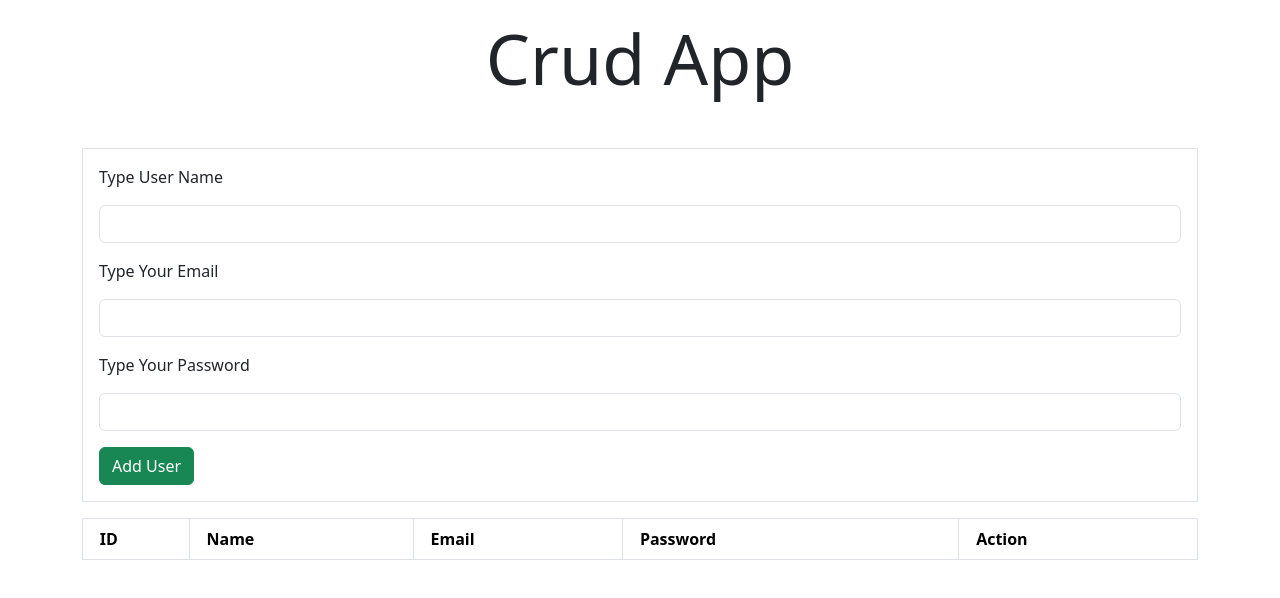
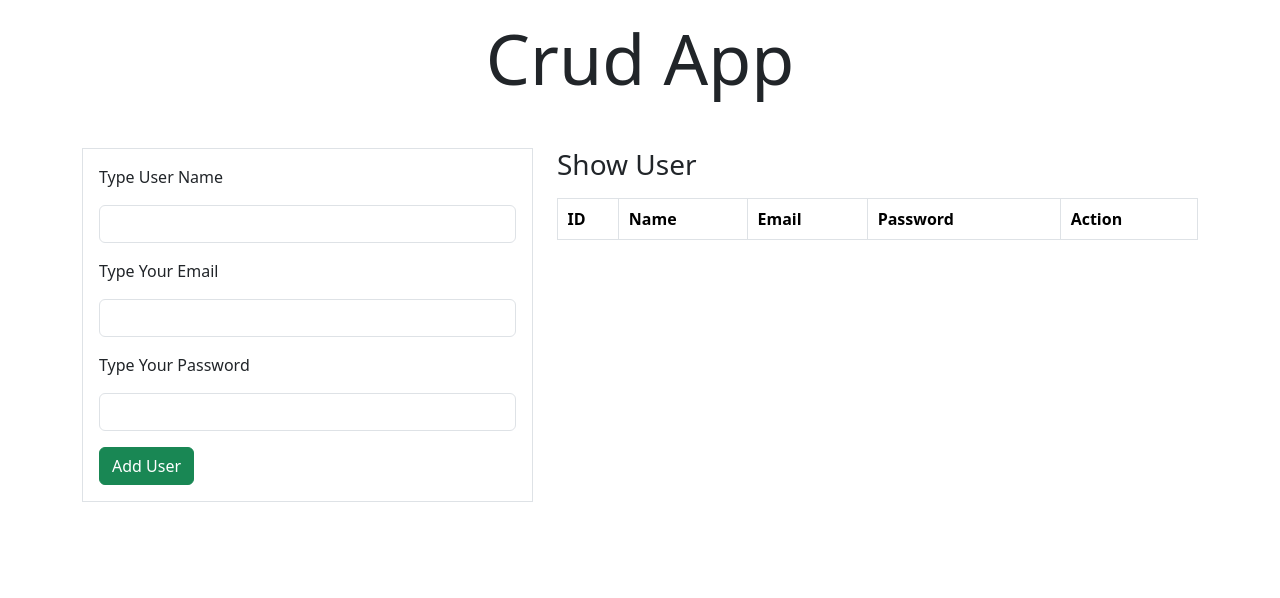
Before and after one commit to AbdelrahmanAbdelaziz10/Crud-app, a React (Create React App) app: page / in a window 1280 px wide. Shown: the top 598 px of the page. Built offline with nearby package versions, Linux system fonts and the light colour scheme.

Commit message:
Update App.js

```diff
--- a/src/App.js
+++ b/src/App.js
@@ -54,10 +54,11 @@ function App() {
     <div className='container'>
       <HeadTitle title={'Crud App'}/>
       <div className='row'>
-        <div className='col-5 col-sm-12'>
+        <div className='col-lg-5 col-sm-12'>
         {!state ? <UserForm  store={store}/> : <UpdateUser user={user} updateUser={updateUser}/>}
         </div>
-        <div className='col-7 col-sm-12'>
+        <div className='col-lg-7 col-sm-12'>
+            <h3 className='mb-3'>Show User</h3>
         <table className='table table-bordered '>
     <thead>
         <tr>
```
